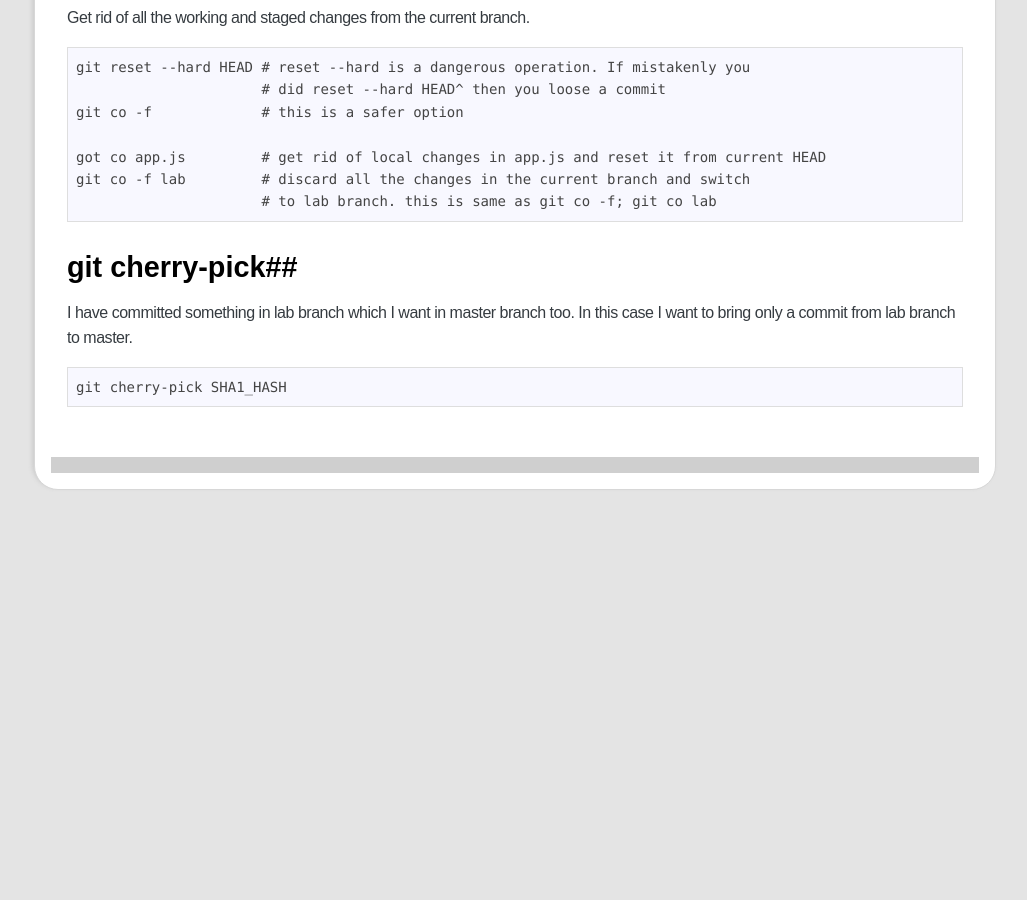
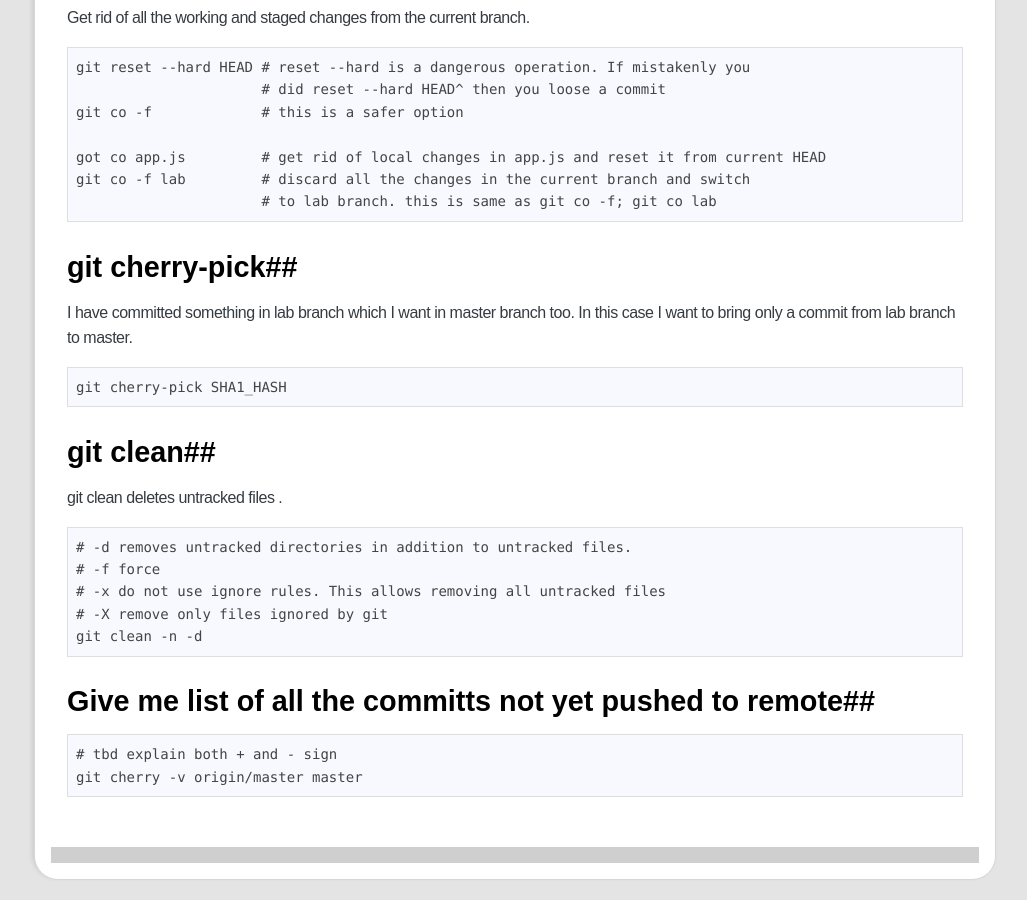
Before and after one commit to neerajsingh0101/blog, a Jekyll site: the page built from _posts/2010-11-23-git.md, in a window 1280 px wide and 900 px high, scrolled down 2442 px. Shown: the whole window, without its empty margins (125-1152 px from the left). Built offline with Jekyll 4.4.1, drawn with Linux system fonts in a browser that asks for light colours; comment, search, counter and statistics services are not loaded; before the commit the page ends 2952 px from its top, so only the background shows below that.

Commit message:
commit with diff

```diff
--- a/_posts/2010-11-23-git.md
+++ b/_posts/2010-11-23-git.md
@@ -112,3 +112,25 @@ Get rid of all the working and staged changes from the current branch.
 I have committed something in lab branch which I want in master branch too. In this case I want to bring only a commit from lab branch to master.
 
     git cherry-pick SHA1_HASH
+
+
+##git clean##
+
+git clean deletes untracked files .
+
+    # -d removes untracked directories in addition to untracked files.
+    # -f force
+    # -x do not use ignore rules. This allows removing all untracked files
+    # -X remove only files ignored by git
+    git clean -n -d
+
+
+
+
+
+
+
+## Give me list of all the committs not yet pushed to remote##
+
+    # tbd explain both + and - sign
+    git cherry -v origin/master master
```
